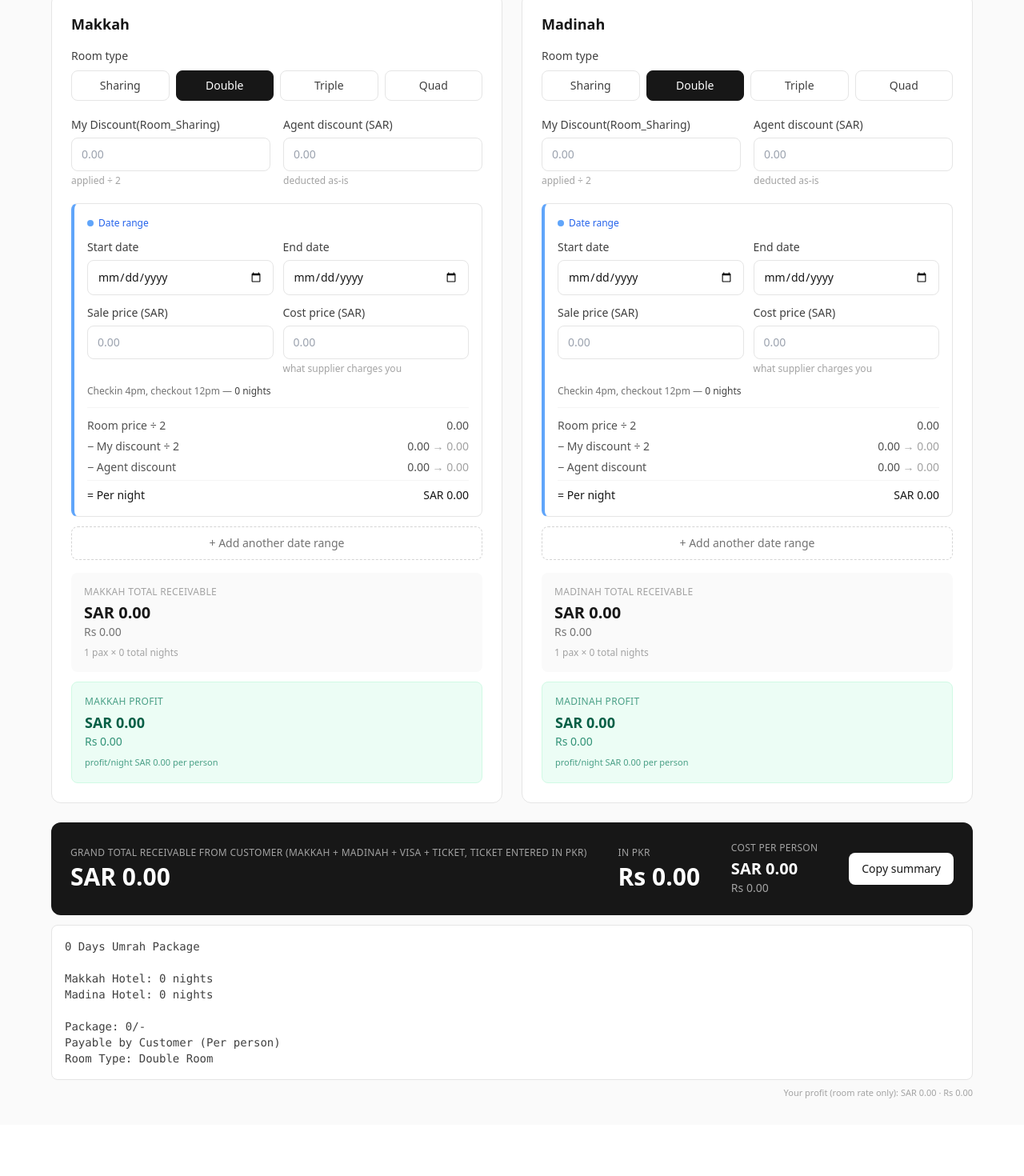
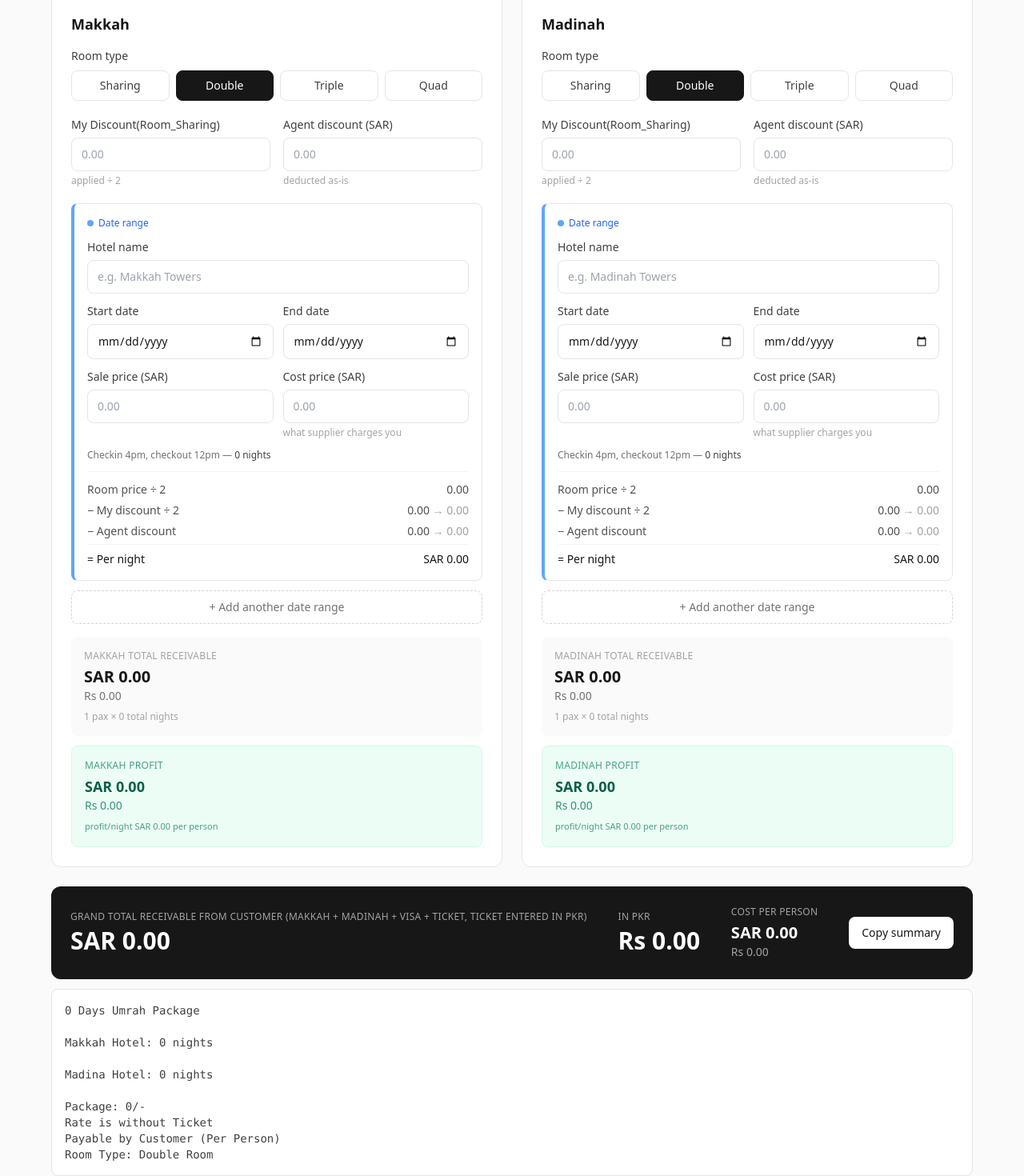
Before and after one commit to itsmuhammadharoon0/room-cost, a Next.js app: page / in a window 1280 px wide. Shown: the part 291-1761 px from the top of the page at 80% size. Before the commit the page ends 1697 px from the top, so only its background shows below. Built offline with nearby package versions, Linux system fonts and the light colour scheme.

Commit message:
added copy summary

```diff
--- a/app/page.jsx
+++ b/app/page.jsx
@@ -16,7 +16,7 @@ function nextId() {
 }
 
 function makeSegment() {
-  return { id: nextId(), startDate: "", endDate: "", roomPrice: "", costPrice: "" };
+  return { id: nextId(), hotelName: "", startDate: "", endDate: "", roomPrice: "", costPrice: "" };
 }
 
 const SEGMENT_COLORS = [
@@ -203,7 +203,8 @@ export default function Page() {
     const lines = [];
     validSegments.forEach((seg) => {
       const segNights = nightsBetween(seg.startDate, seg.endDate);
-      lines.push(`${label} Hotel: ${segNights} nights`);
+      const suffix = seg.hotelName ? ` (${seg.hotelName})` : "";
+      lines.push(`${label} Hotel${suffix}: ${segNights} nights`);
       lines.push(`  ${formatShortDate(seg.startDate)} to ${formatShortDate(seg.endDate)}`);
     });
     return lines;
@@ -216,13 +217,17 @@ export default function Page() {
     lines.push(`${totalTripDays} Days Umrah Package`);
     lines.push("");
     lines.push(...buildHotelLines("Makkah", makkah));
+    lines.push("");
     lines.push(...buildHotelLines("Madina", madinah));
     lines.push("");
     lines.push(`Package: ${formatWhole(perPersonWithoutTicketPKR)}/-`);
     if (ticketPricePerPersonPKR > 0) {
+      lines.push(`Ticket: ${formatWhole(ticketPricePerPersonPKR)}/-`);
       lines.push(`Package (with Ticket): ${formatWhole(perPersonWithTicketPKR)}/-`);
+    } else {
+      lines.push("Rate is without Ticket");
     }
-    lines.push("Payable by Customer (Per person)");
+    lines.push("Payable by Customer (Per Person)");
     lines.push(`Room Type: ${roomLine}`);
     return lines.join("\n");
   }
@@ -407,7 +412,15 @@ function HotelPanel({ name, state, pax }) {
                 )}
               </div>
 
-              <div className="grid grid-cols-2 gap-3 mb-3">
+              <Field
+                label="Hotel name"
+                type="text"
+                value={seg.hotelName}
+                onChange={(v) => state.updateSegment(seg.id, "hotelName", v)}
+                placeholder={`e.g. ${name} Towers`}
+              />
+
+              <div className="grid grid-cols-2 gap-3 mb-3 mt-3">
                 <div>
                   <label className="block text-sm font-medium text-neutral-700 mb-1.5">Start date</label>
                   <input
@@ -516,13 +529,13 @@ function HotelPanel({ name, state, pax }) {
   );
 }
 
-function Field({ label, value, onChange, placeholder, hint }) {
+function Field({ label, value, onChange, placeholder, hint, type = "number" }) {
   return (
     <div>
       <label className="block text-sm font-medium text-neutral-700 mb-1.5">{label}</label>
       <input
-        type="number"
-        inputMode="decimal"
+        type={type}
+        inputMode={type === "number" ? "decimal" : undefined}
         value={value}
         onChange={(e) => onChange(e.target.value)}
         placeholder={placeholder}
```
